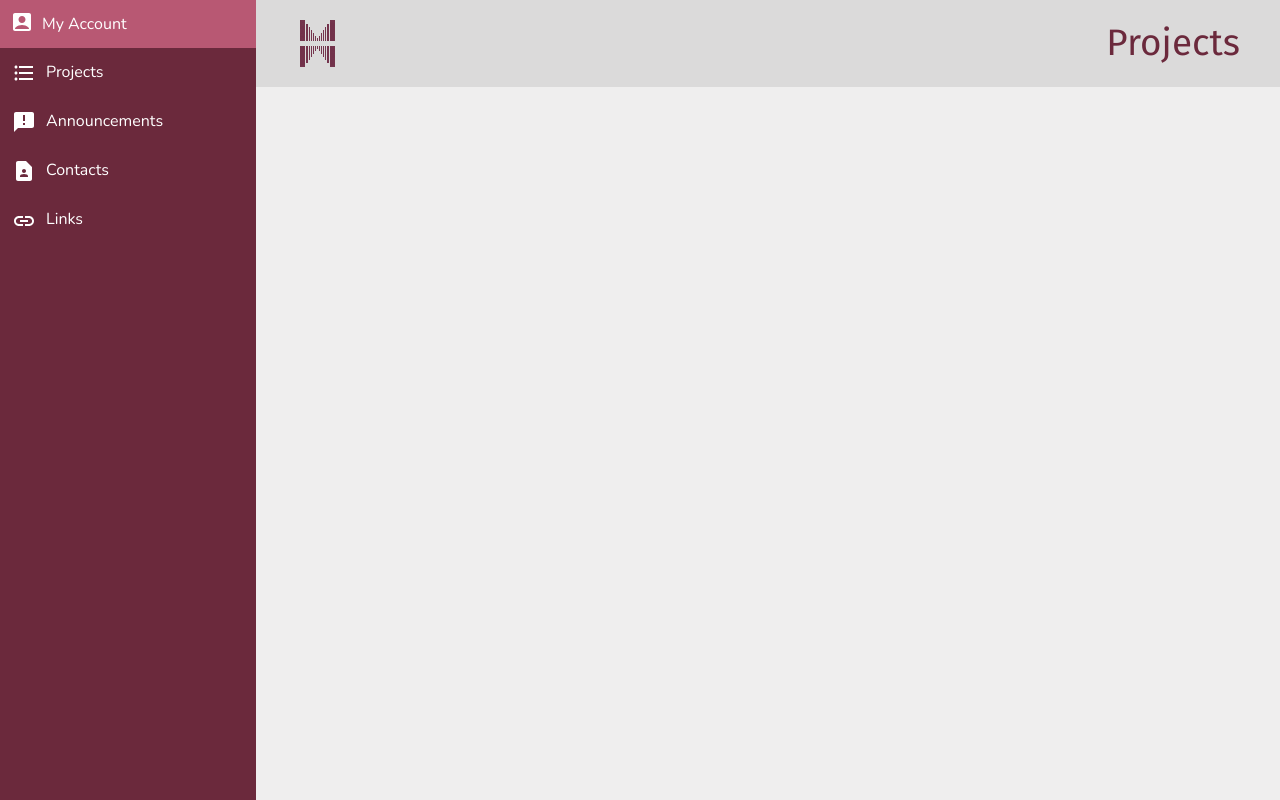
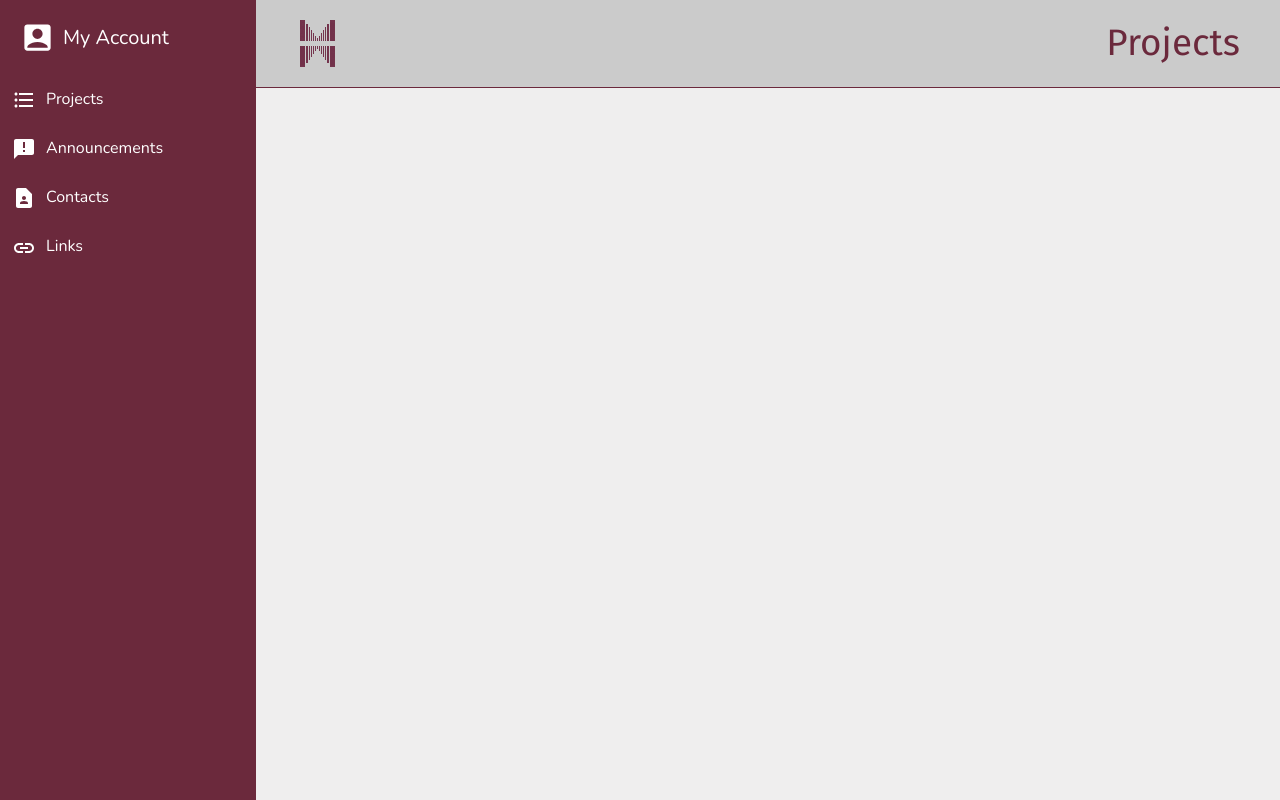
Before and after one commit to omar-alomar/mbaDraft, a React (Create React App) app in the folder client/: page /projects in a window 1280 px wide. Built offline with nearby package versions, Linux system fonts and the light colour scheme.

Commit message:
My account edits

```diff
--- a/client/src/components/Header.jsx
+++ b/client/src/components/Header.jsx
@@ -3,7 +3,7 @@ import React from 'react'
 // this is a comment
 const Header = ({Text}) => {
   return (
-    <div className='flex w-full bg-[#DBDADA] font-Fira'>
+    <div className='flex w-full bg-[#CBCBCB] font-Fira border-solid border-b-[1px] border-mbaRed'>
       <div className='basis-1/2'>
         <img className='mr-auto pl-10 py-5' src='\Logo(edited).png'></img>
       </div>
--- a/client/src/components/NavProfile.jsx
+++ b/client/src/components/NavProfile.jsx
@@ -3,9 +3,9 @@ import AccountBoxIcon from '@mui/icons-material/AccountBox';
 
 const NavProfile = () => {
   return (
-    <div className='navbar__item'>
-        <AccountBoxIcon className="navbar__item__profile-img"/>
-        <p className='navbar__item-text'>My Account</p>
+    <div className='navbar__profile'>
+        <AccountBoxIcon fontSize='large' className="navbar__item__profile-img"/>
+        <p className='navbar__profile__item-text'>My Account</p>
     </div>
   )
 }
--- a/client/src/components/Navbar.jsx
+++ b/client/src/components/Navbar.jsx
@@ -18,7 +18,7 @@ const Navbar = () => {
   return (
     <div className="flex flex-column min-h-screen">
       <div className="navbar sm:w-80 md:w-60 lg:w-80 bg-mbaRed font-Nunito">
-        <NavProfile className="navbar__profile" />
+        <NavProfile />
             {Buttons.map((button, i) => {
               return <NavButton
                       img={button.img()}
--- a/client/src/css/navbar.css
+++ b/client/src/css/navbar.css
@@ -1,3 +1,8 @@
+@tailwind base;
+@tailwind components;
+@tailwind utilities;
+
+
 .navbar {
     /* display: flex;
     flex-direction: column;
@@ -22,7 +27,12 @@
 .navbar__item-text {
     padding-left: 6px;
 }
-.navbar__item__profile-img {
-    height: 500px;
-    width: auto;
+
+@layer components {
+    .navbar__profile {
+        @apply my-5 ml-5 flex;
+    }
+    .navbar__profile__item-text {
+        @apply text-xl my-auto pl-2;
+    }
 }
```
Also changed, not shown: client/public/logo192.png (deleted), client/public/logo512.png (deleted).
